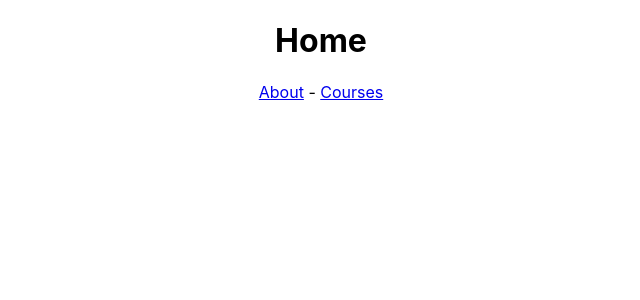
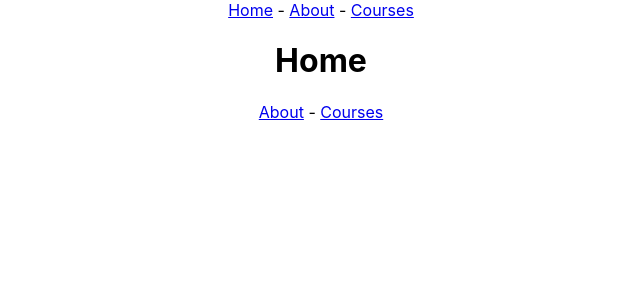
Before and after one commit to croulu/react_router, a React (Create React App) app: page / in a window 1280 px wide. Shown: the top 300 px of the page, without its empty margins (319-959 px from the left). Built offline with nearby package versions, Linux system fonts and the light colour scheme.

Commit message:
plusieurs routes

```diff
--- a/src/App.js
+++ b/src/App.js
@@ -17,8 +17,9 @@ const Courses = () => {
     return (
         <>
             <h1>Courses</h1>
-            <Outlet />
-            <Link to='/'>Home</Link> - <Link to='js'>Javascript</Link> - <Link to='react'>React</Link> - <Link to='review'>Review</Link>
+            <Outlet/>
+            <Link to='/'>Home</Link> - <Link to='js'>Javascript</Link> - <Link to='react'>React</Link> - <Link
+            to='review'>Review</Link>
         </>
     )
 }
@@ -68,9 +69,33 @@ const Course = () => {
     )
 }
 
+const HomeMenu = () => {
+    return (
+        <>
+            <Link to='/'>Home</Link> - <Link to='/about'>About</Link> - <Link to='/courses'>Courses</Link>
+        </>
+    )
+}
+
+const CoursesMenu = () => {
+    return (
+        <>
+            <Link to='/'>Home</Link> - <Link to='js'>Javascript</Link> - <Link to='react'>React</Link> - <Link
+            to='review'>Review</Link>
+        </>
+    )
+}
+
 const App = () => {
     return (
         <div className="App">
+            <div>
+                <Routes>
+                    <Route path='/' element={<HomeMenu/>}/>
+                    <Route path='courses' element={<CoursesMenu/>}/>
+                </Routes>
+            </div>
+            <div>
                 <Routes>
                     <Route path='/' element={<Home/>}/>
                     <Route path='about' element={<About/>}/>
@@ -82,6 +107,7 @@ const App = () => {
                     <Route path='*' element={<NotFound/>}></Route>
                 </Routes>
             </div>
+        </div>
     );
 }
 
```
Lines whose indentation alone changed are shown as unchanged.
